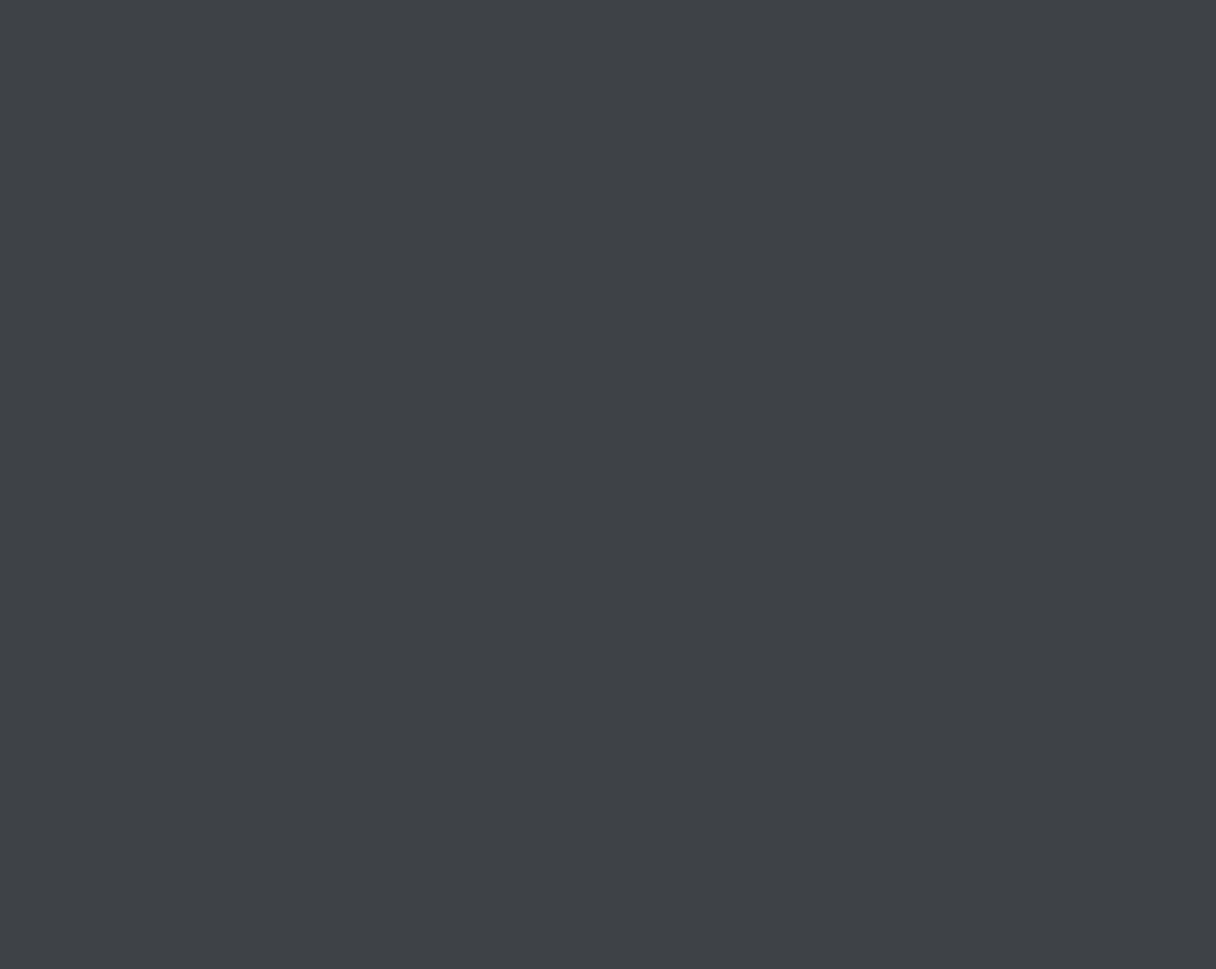
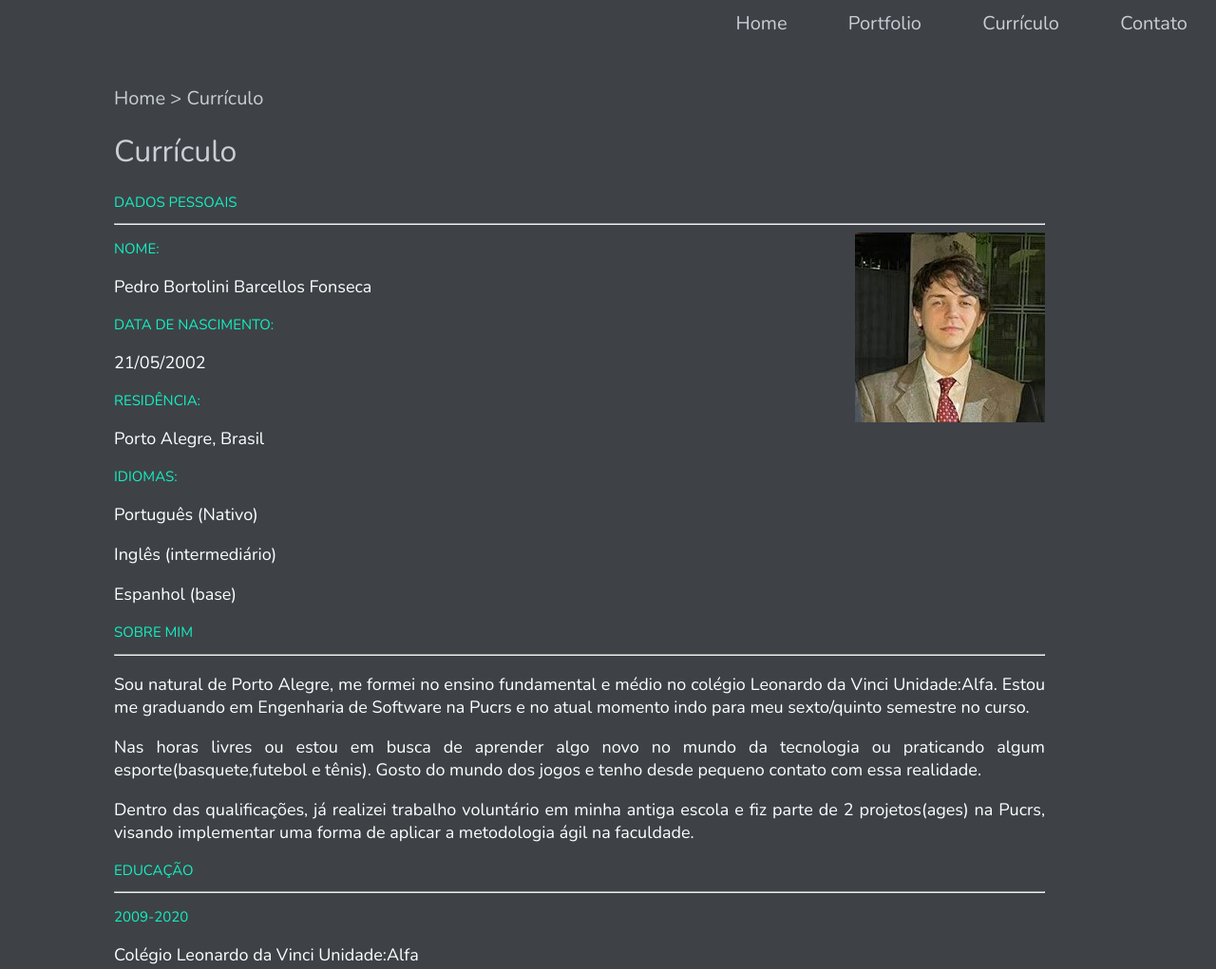
Before and after one commit to PedroFonseca447/CurriculoFonsecaProjeto, a plain HTML site: page curriculo.html in a window 1280 px wide. Shown: the top 1021 px of the page at 95% size. Before the commit the page ends 800 px from the top, so only its background shows below. Drawn offline with nearby package versions, Linux system fonts and the light colour scheme.

Commit message:
end curriculo

```diff
--- a/css/styles.css
+++ b/css/styles.css
@@ -1,12 +1,13 @@
 html,body{
     padding: 0px;
     margin: 0px;
-    font-size: 0;
+
 }
 
 
 body{
     background-color: #3e4247;
+    font-family: 'Nunito', sans-serif;
 }
 
 
@@ -62,15 +63,82 @@ body{
 
 .pick-name{
     vertical-align: top;
-    width: 60%;
+    width: 59%;
 }
 
 .pick-name h1 {
     font-size: 58px;
     margin-top: 300px;
+    text-transform: uppercase;
+    line-height: 60px;
 }
 
 .pick-name h2 {
     font-size: 24px;
     margin-top: 20px;
+    line-height: 10px;
 }
+
+
+.main{
+    padding: 20px 180px 60px 120px;
+}
+
+
+.main h1{
+
+    color:#c9cfd6;
+    font-weight: normal;
+
+}
+
+.main h2{
+
+    color:#11f8c6f6;
+    text-transform: uppercase;
+    font-size: 15px;
+    font-weight: normal;
+
+}
+
+.main h3{
+
+    color: #11f8c6f6;
+    font-size: 15px;
+    font-weight: normal;
+    text-transform: uppercase;
+
+}
+
+.main p{
+
+    color: white;
+    font-size: 18px;
+    line-height: 24px;
+    font-weight: 100;
+    text-align: justify;
+}
+
+.main a{
+    color: #11f8c6f6;
+}
+
+.ListaPercorre {
+
+    color:#c9cfd6;
+    font-size: 20px;
+    list-style: none;
+    padding-left: 0px;
+}
+
+.ListaPercorre li{
+
+    display: inline-block;
+}
+
+.main img{
+
+    float: right;
+    width: 200px;
+
+}
--- a/curriculo.html
+++ b/curriculo.html
@@ -7,17 +7,26 @@
 
 		<meta charset="utf-8">
 		<link rel="stylesheet" href="css/styles.css">
-
+		<link rel="preconnect" href="https://fonts.googleapis.com">
+		<link rel="preconnect" href="https://fonts.gstatic.com" crossorigin>
+		<link href="https://fonts.googleapis.com/css2?family=Nunito:wght@200&display=swap" rel="stylesheet">
 	</head>
 
 
 	<body>
 
+		<div class="fundo">
+			<ul>
+				<li>Home</li>
+				<li>Portfolio</li>
+				<li>Currículo</li>
+				<li>Contato</li>
+			</ul>
+		</div>
 
+			<div class="main">
 
-			<div>
-
-				<ul>
+				<ul class="ListaPercorre">
 					<li>Home</li>
 					<li>></li>
 					<li>Currículo</li>
@@ -27,7 +36,8 @@
 
 
 					<h2>Dados Pessoais</h2>
-
+					<hr>
+						<img src="img/curriculo.jpg" alt="Foto de Pedro Fonseca">
 						<h3>Nome:</h3>
 
 							<p>Pedro Bortolini Barcellos Fonseca</p>
@@ -48,20 +58,24 @@
 
 
 					<h2>Sobre Mim</h2>
-
+					<hr>
 							<p>Sou natural de Porto Alegre, me formei no ensino fundamental e médio no colégio Leonardo da Vinci Unidade:Alfa. Estou me graduando em Engenharia de Software na Pucrs e no atual momento indo para meu sexto/quinto semestre no curso.</p>
 							<p>Nas horas livres ou estou em busca de aprender algo novo no mundo da tecnologia ou praticando algum esporte(basquete,futebol e tênis). Gosto do mundo dos jogos e tenho desde pequeno contato com essa realidade.</p>
 							<p>Dentro das qualificações, já realizei trabalho voluntário em minha antiga escola e fiz parte de 2 projetos(ages) na Pucrs, visando implementar uma forma de aplicar a metodologia ágil na faculdade.</p>
 
 
 					<h2>Educação</h2>
+					<hr>
+						<h3>2009-2020</h3>
+
+							<p>Colégio Leonardo da Vinci Unidade:Alfa</p>
 
 						<h3>2021-</h3>
 
 							<p>Engenharia de Software/Graduação/PUCRS</p>
 
 					<h2>Habilidades</h2>
-
+					<hr>
 						<h3>Tema 1</h3>
 
 							<p>Habilidade 1 / Habilidade 2...</p>
@@ -80,7 +94,7 @@
 
 
 					<h2>Contato</h2>
-
+					<hr>
 							<p>pedrofonseca447@gmail.com</p>
 							<p>55 51997912331</p>
 
```
Also changed, not shown: index.html (+3 -1 lines).
